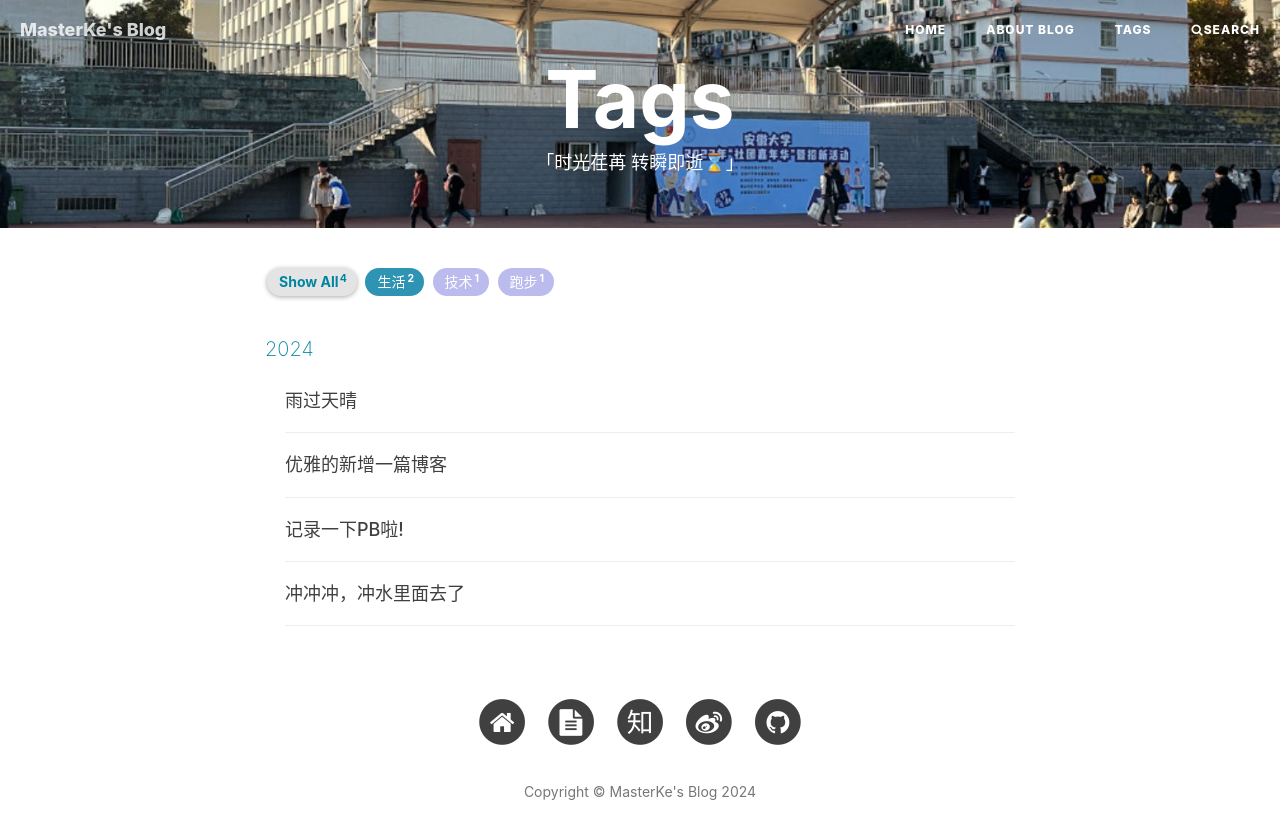
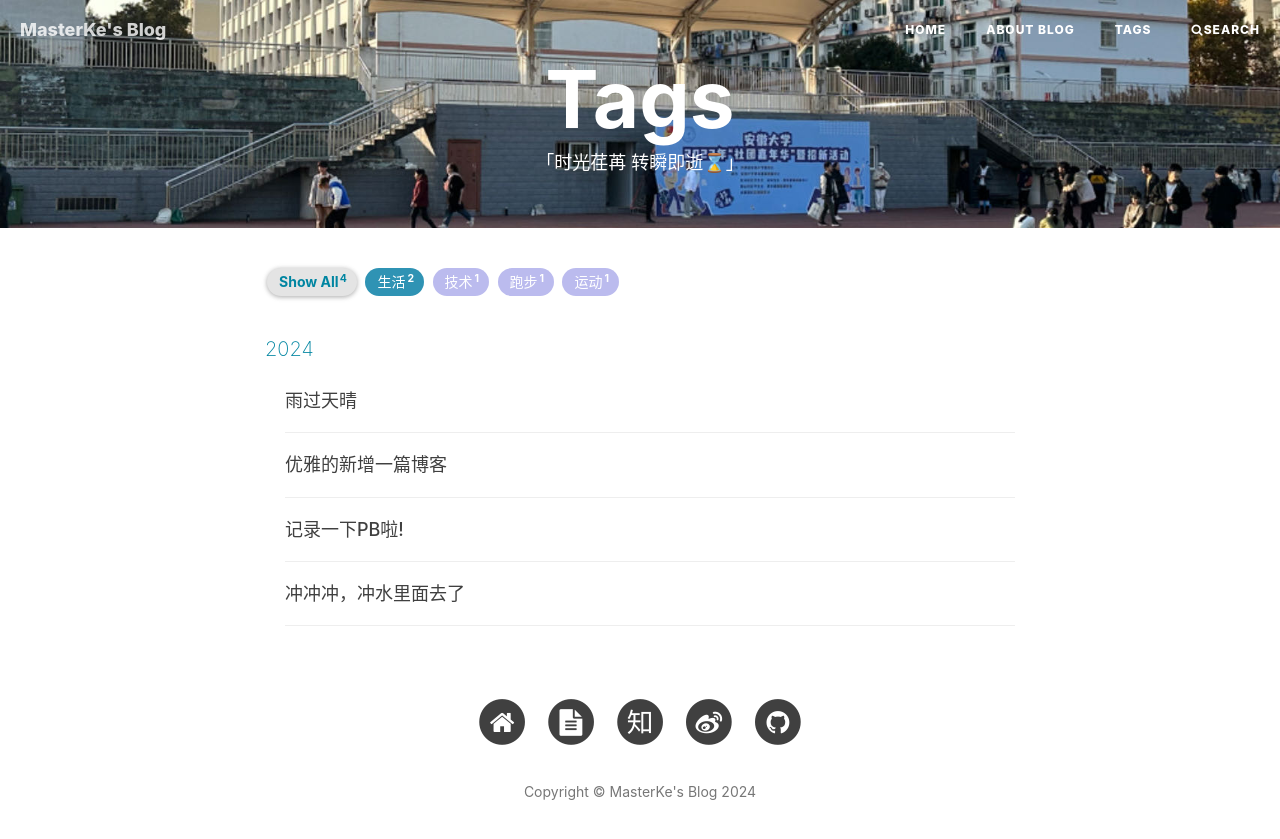
Before and after one commit to MasterKe2003/blog, a Jekyll site: the page built from archive.html, in a window 1280 px wide. Shown: the top 839 px of the page. Built offline with Jekyll 4.4.1, drawn with Linux system fonts in a browser that asks for light colours; nearby versions of some CDN libraries; comment, search, counter and statistics services are not loaded.

Commit message:
Update 2024-06-30-gogogo.md

```diff
--- a/_posts/2024-06-30-gogogo.md
+++ b/_posts/2024-06-30-gogogo.md
@@ -5,7 +5,7 @@
 author: "MasterKe"
 header-style: text
 tags:
-    -
+    - 运动
 ---
 
 早上跟室友吃了个早餐，骑着小毛驴出发了
```
